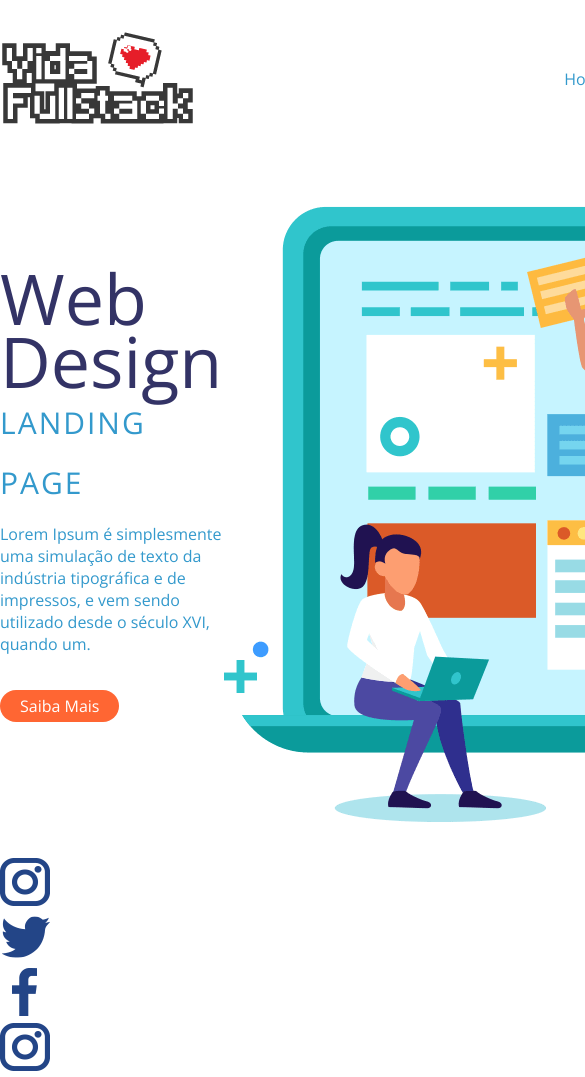
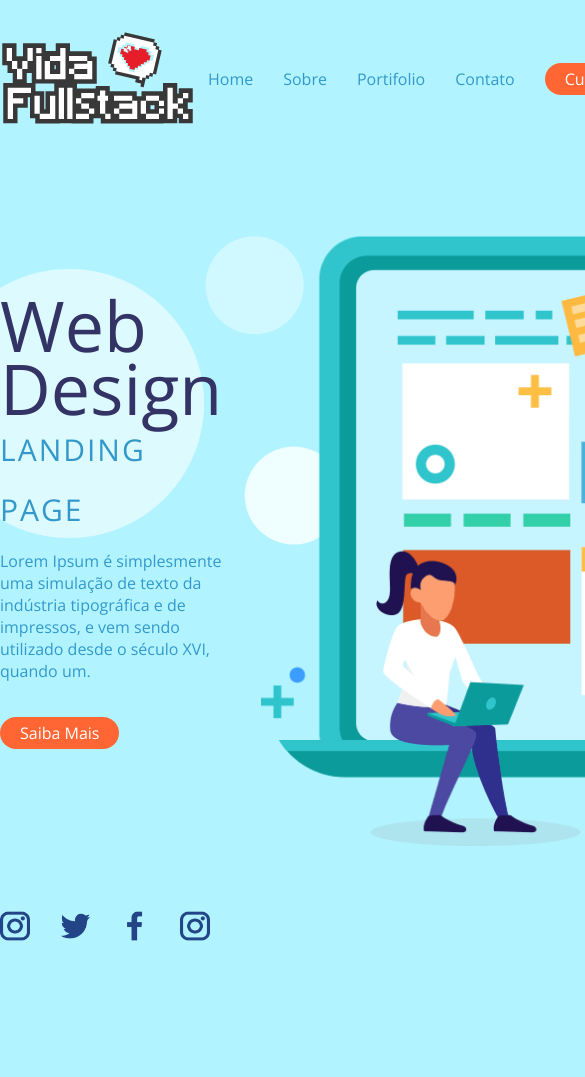
Before and after one commit to T-Riego/Pagina01, a plain HTML site: page index.html in a window 390 px wide. Shown: the top 1077 px of the page, 585 px wide, since content can reach past the window. After the commit the page ends 976 px from the top, so only its background shows below. Drawn offline with nearby package versions, Linux system fonts and the light colour scheme.

Commit message:
Ajustando elementos responsivos background e elements

```diff
--- /dev/null
+++ b/assets/css/bootstrap.css
@@ -0,0 +1,29 @@
+/* Reset css*/
+
+*{
+  margin: 0;
+  padding: 0;
+  border: 0;
+  font-size: 100%;
+  font-weight: 300;
+  font-family: "Open Sans", sans-serif;
+  vertical-align: baseline;
+  text-decoration: none;
+  list-style: none;
+}
+
+body{
+  background-image: url("../images/bolha-background.png");
+  background-repeat: no-repeat;
+  background-position: left center;
+  }
+.container{
+  width: 1024px;
+  margin: 30px auto;
+  display: flex;
+  flex-direction: row;
+}
+.row{
+  display: flex;
+  flex-direction: row;
+}
--- /dev/null
+++ b/assets/css/footer.css
@@ -0,0 +1,8 @@
+footer ul li{
+  margin: 0 30px 0 0;
+
+}
+
+footer ul li a img{
+  width: 30px;
+}
--- a/assets/css/header.css
+++ b/assets/css/header.css
@@ -1,15 +1,13 @@
 header section {
 
+    justify-content: space-between;
+    align-items: center;
 
-  justify-content: space-between;
-  align-items: center;
-
-}
+  }
 
 header nav ul {
   display: flex;
   flex-direction: row;
-  list-style: none;
   align-items: center;
 }
 
--- /dev/null
+++ b/assets/css/responsive-background.css
@@ -0,0 +1,63 @@
+@media (max-width: 3100px) {
+  body {
+    background-size: 900px;
+    background-position-x: -200px ;
+  }
+
+}
+
+@media (max-width: 2560px) {
+  body {
+    background-size: 950px;
+    background-position-x: -200px ;
+  }
+
+}
+@media (max-width: 1900px) {
+  body {
+    background-size: 880px;
+  }
+
+}
+@media (max-width: 1700px) {
+  body {
+    background-size: 800px;
+  }
+
+}
+@media (max-width : 1550px) {
+  body {
+    background-size: 750px;
+  }
+
+}
+@media (max-width: 1440px) {
+  body {
+    background-size: 700px;
+  }
+
+}
+@media (max-width: 1330px) {
+  body {
+    background-size: 650px;
+  }
+
+}
+@media (max-width: 1220px) {
+  body {
+    background-size: 630px;
+  }
+
+}
+@media (max-width: 1100px) {
+  body {
+    background-size: 550px;
+    background-position-x: -100px ;
+  }
+}
+@media (max-width:860px) {
+  body {
+    background-size: 500px;
+    background-position-x: 0px;
+  }
+}
--- /dev/null
+++ b/assets/css/responsive-elements.css
@@ -0,0 +1,53 @@
+@media (max-width: 1150px) {
+  .container {
+    width: 950px;
+  }
+
+}
+@media (max-width: 1024px) {
+  .container {
+    width: 800px;
+  }
+  .sobre-web-design article figcaption img{
+    width: 600px;
+
+  }
+}
+@media (max-width: 3600px) {
+  body{
+    background-position: left top;
+    background-color: #b1f4ff;
+  }
+  .container {
+    width: 600px;
+  }
+
+.row {
+  flex-direction :column;
+}
+header nav{
+  margin: 20px 0;
+}
+.sobre-web-design article {
+  width: 100%;
+}
+.sobre-web-design figcaption img {
+  width: 100%;
+  margin: 30px ;
+}
+
+footer .row {
+  flex-direction: row;
+  justify-content: center;
+}
+}
+@media (max-width: 665px) {
+  .container {
+    width: 400px;
+  }
+}
+@media (max-width: 450px) {
+  .container {
+    width: 290px;
+  }
+}
--- a/assets/css/style.css
+++ b/assets/css/style.css
@@ -1,30 +1,12 @@
 /* Font */
 @import url('https://fonts.googleapis.com/css2?family=Open+Sans:ital,wght@0,300..800;1,300..800&family=Source+Sans+3:ital,wght@0,200..900;1,200..900&display=swap');
 
+
 /* Components */
+@import "./responsive-background.css";
+@import "./responsive-elements.css";
+@import "./bootstrap.css";
 @import "./header.css";
 @import "./buttons.css";
 @import "./main.css";
-
-/* Reset css*/
-
-*{
-  margin:0;
-  padding:0;
-  border:0;
-  font-size:100%;
-  font-weight:300;
-  vertical-align: baseline;
-  text-decoration: none;
-  font-family: "Open Sans", sans-serif;
-}
-.container{
-  width: 1024px;
-  margin: 30px auto;
-  display: flex;
-  flex-direction: column;
-}
-.row{
-  display: flex;
-  flex-direction: row;
-}
+@import "./footer.css";
--- a/index.html
+++ b/index.html
@@ -82,9 +82,9 @@
 </main>
 <!-- End Container-->
  <!--Footer-->
- <footer>
+ <footer class="container">
   <!--Redes Sociais-->
-  <ul>
+  <ul class="row">
     <li>
       <a href="#">
         <img src="./assets/images/logo-insta.png" alt="Instagram">
```
